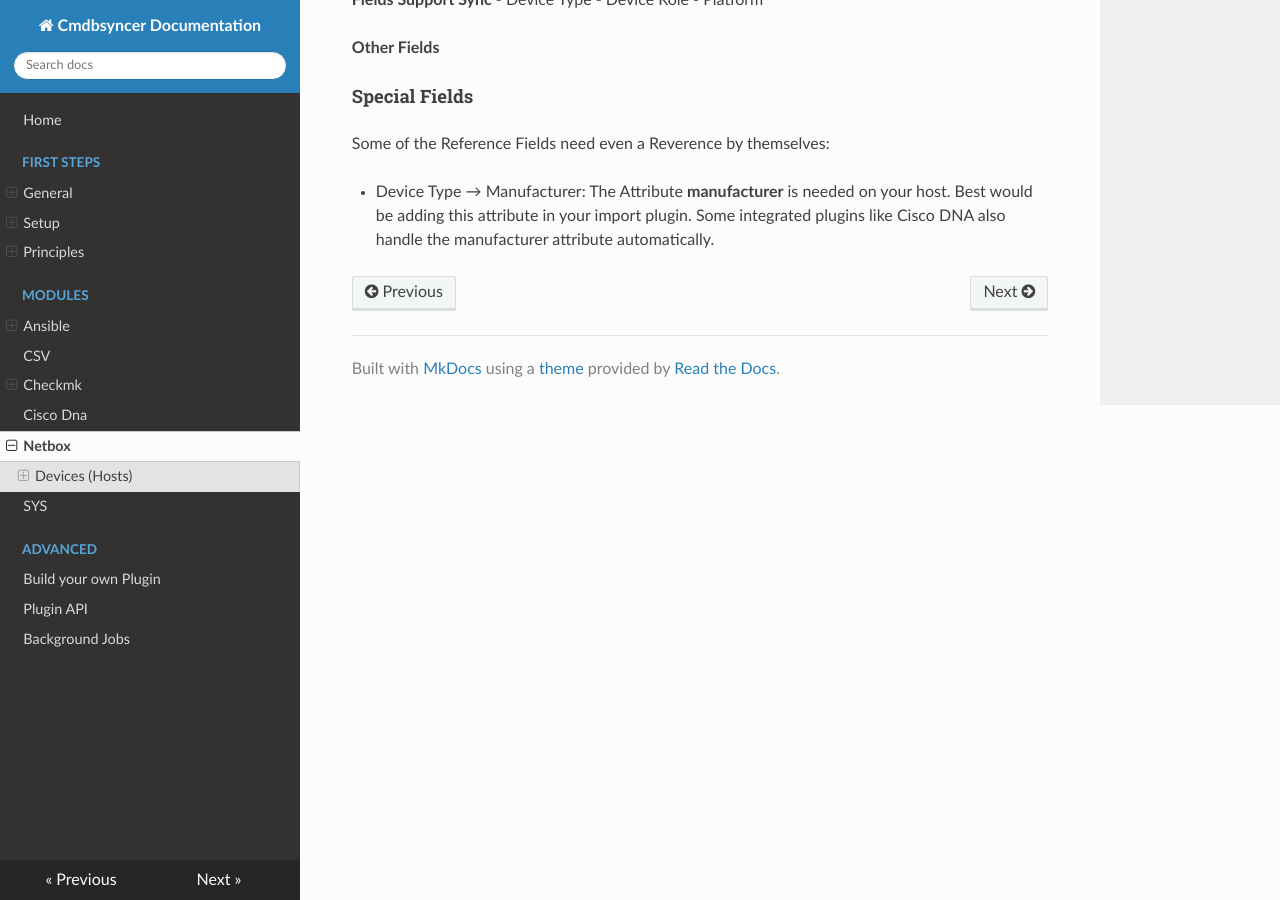
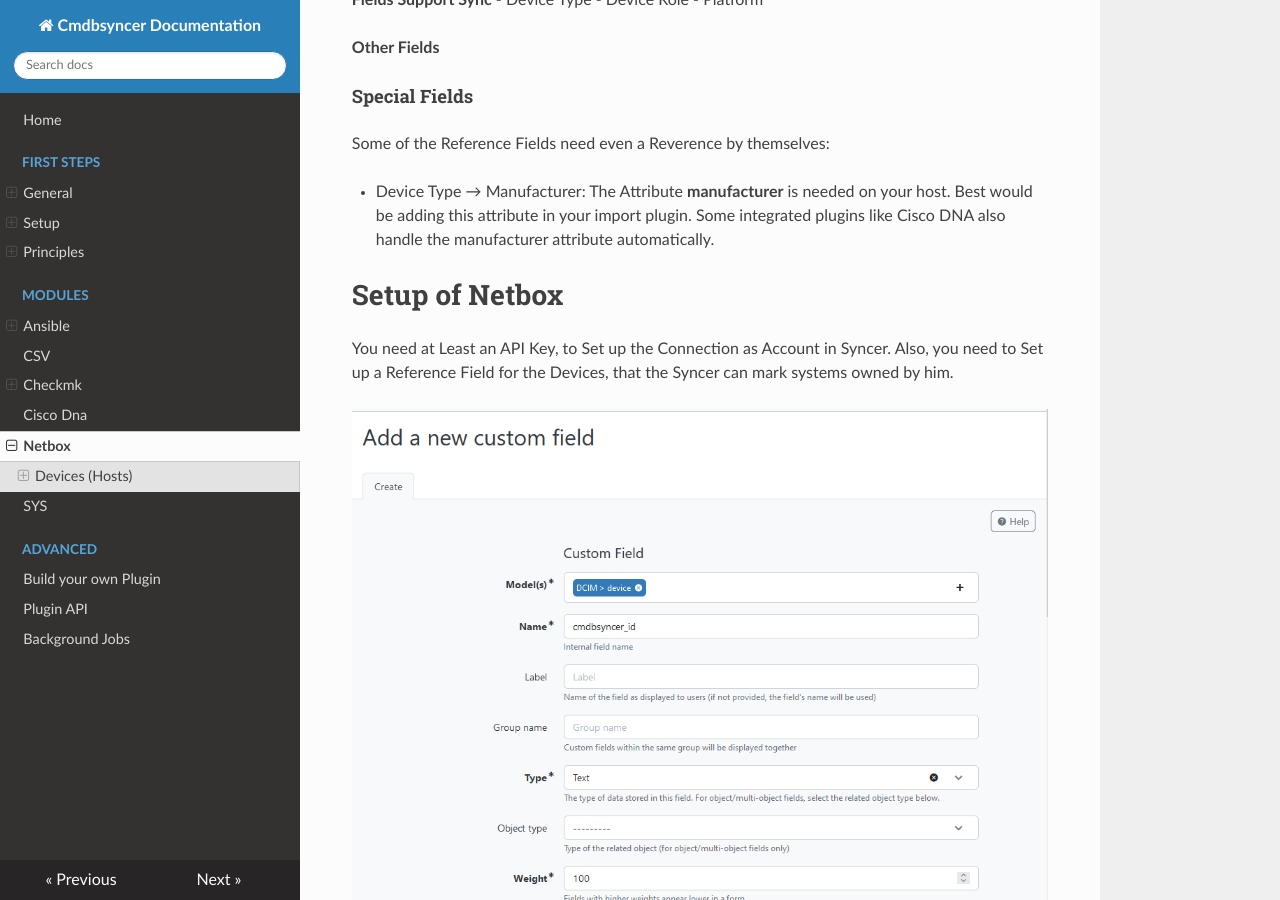
Before and after one commit to kuhn-ruess/cmdbsyncer, an MkDocs documentation site: the page built from docs/netbox/index.md, in a window 1280 px wide and 900 px high, scrolled down 1214 px. Built offline with MkDocs 1.6.1, drawn with Linux system fonts in a browser that asks for light colours; nearby versions of some CDN libraries.

Commit message:
Updated netbox Doku

```diff
--- a/docs/netbox/index.md
+++ b/docs/netbox/index.md
@@ -45,3 +45,10 @@
 Some of the Reference Fields need even a Reverence by themselves:
 
 - Device Type → Manufacturer: The Attribute __manufacturer__ is needed on your host. Best would be adding this attribute in your import plugin. Some integrated plugins like Cisco DNA also handle the manufacturer attribute automatically.
+
+
+# Setup of Netbox
+You need at Least an API Key, to Set up the Connection as Account in Syncer.
+Also, you need to Set up a Reference Field for the Devices, that the Syncer can mark systems owned by him.
+
+![](img/netbox_custom_field.png)
```
Also changed, not shown: docs/netbox/img/netbox_custom_field.png (added).
